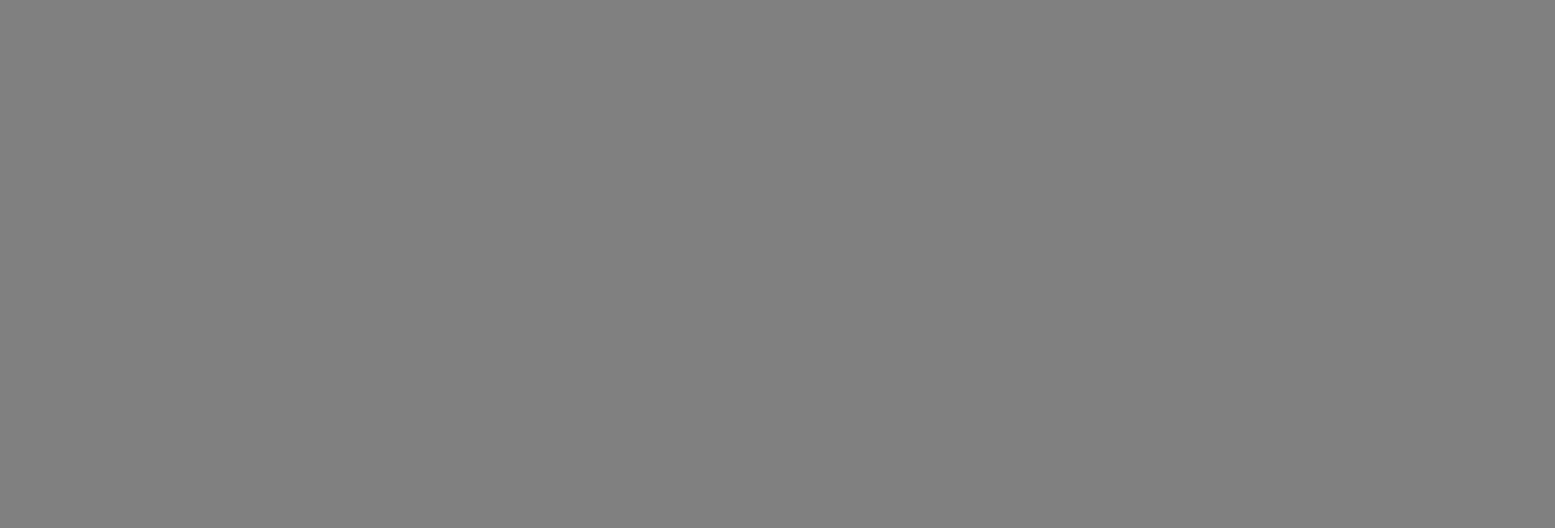
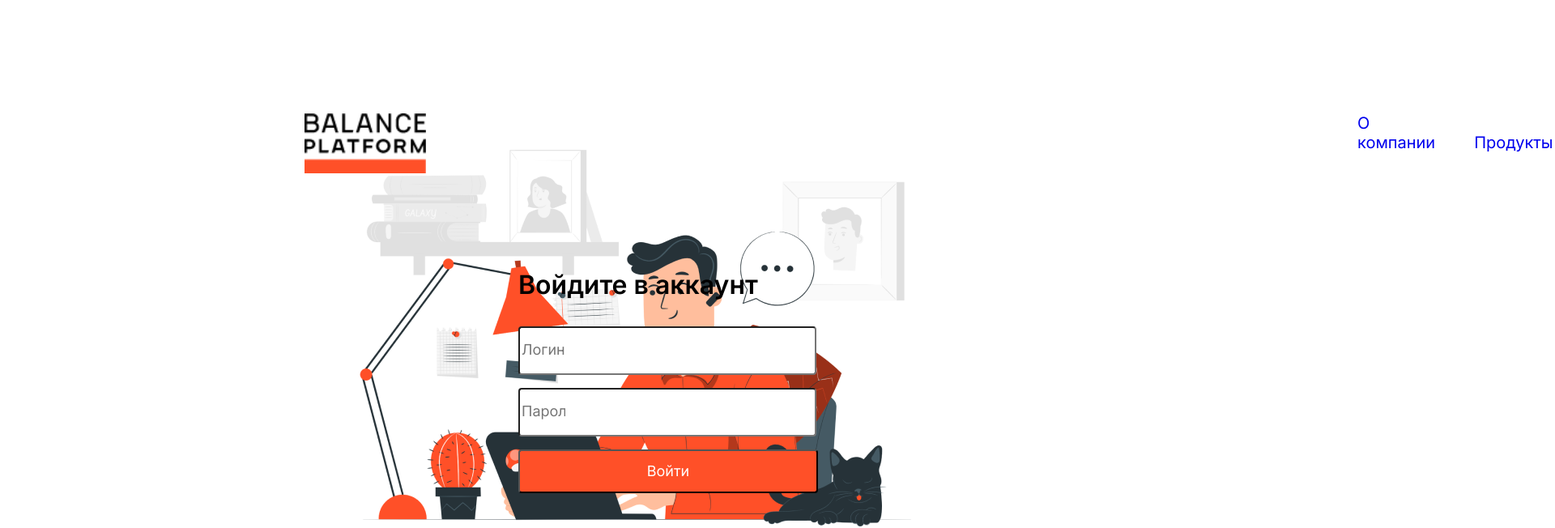
Before and after one commit to Aliskhan7/balance-platforma, a React (Create React App) app: page /Login in a window 1280 px wide. Shown: the top 652 px of the page at 81% size, 1920 px wide, since content can reach past the window. Built offline with nearby package versions, Linux system fonts and the light colour scheme.

Commit message:
Create login page

```diff
--- a/src/App.js
+++ b/src/App.js
@@ -4,6 +4,7 @@ import SideBar from './components/SideBar'
 import Profile from './pages/Profile'
 import Rating from './pages/Rating'
 import Store from './pages/Store'
+import Login from './pages/Login'
 
 function App() {
   return (
@@ -14,6 +15,7 @@ function App() {
         <Route exact path="/Profile" component={Profile} />
         <Route path="/Rating" component={Rating} />
         <Route path="/Store" component={Store} />
+        <Route path='/Login' component={Login} />
       </div>
     </div>
   );
--- a/src/pages/Login.jsx
+++ b/src/pages/Login.jsx
@@ -1,11 +1,37 @@
 import React from 'react'
 
-function Login (props) {
-  return (
-    <div>
-      login
-    </div>
-  )
-}
 
-export default Login
+import loginStyle from '../static/css/loginStyle.css'
+import logo from '../static/images/logo.svg'
+import banner from '../static/images/banner.png'
+
+function LogIn (props){
+        return(
+            <div className='container'>
+                <div className='header'>
+                    <img className='logo' src={logo} alt='logo' />
+                    <div className='navbar'>
+                        <a className='link' href='#'>О компании</a>
+                        <a className='link' href='#'>Продукты</a>
+                        <a className='link' href='#'>Карьера</a>
+                    </div>
+                </div>
+                <div className='content'>
+                    <div className='banner'>
+                        <img className='banner-img' src={banner} alt='banner' />
+                    </div>
+                    <div className='login-form'>
+                        <p className='form-title'>Войдите в аккаунт</p>
+                        <form>
+                            <input type='text' placeholder='Логин' />
+                            <input type='text' placeholder='Пароль' />
+                            <button className='submit-btn' type='submit'>Войти</button>
+                        </form>
+                    </div>
+                </div>
+            </div>
+        )
+    }
+
+
+export default LogIn;
--- a/src/static/css/AchievementStyle.css
+++ b/src/static/css/AchievementStyle.css
@@ -1,7 +1,5 @@
 @import url('https://fonts.googleapis.com/css2?family=Inter:wght@600&display=swap');
-body{
-    background: gray;
-}
+
 
 .main {
     flex-direction: row;
--- /dev/null
+++ b/src/static/css/loginStyle.css
@@ -0,0 +1,138 @@
+@import url('https://fonts.googleapis.com/css2?family=Inter:wght@100&display=swap');
+body {
+    margin: 0;
+    width: 1920px;
+    height: 1080px;
+}
+
+.logo {
+    width: 150px;
+    height: 74px;
+    margin-top: 140px;
+    margin-left: 376px;
+}
+
+.header {
+    display: flex;
+    justify-content: space-around;
+}
+
+.navbar {
+    margin-top: 140px;
+    margin-left: 1150px;
+}
+
+.link:nth-child(1) {
+    text-decoration: none;
+    font-family: Inter;
+    font-size: 20px;
+    font-style: normal;
+    font-weight: 400;
+    line-height: 24px;
+    letter-spacing: 0em;
+    text-align: justify;
+
+}
+
+.link:nth-child(2) {
+    text-decoration: none;
+    font-family: Inter;
+    font-size: 20px;
+    font-style: normal;
+    font-weight: 400;
+    line-height: 24px;
+    letter-spacing: 0em;
+    text-align: center;
+    margin-left: 48px;
+}
+
+.link:nth-child(3) {
+    text-decoration: none;
+    font-family: Inter;
+    font-size: 20px;
+    font-style: normal;
+    font-weight: 400;
+    line-height: 24px;
+    letter-spacing: 0em;
+    text-align: center;
+    margin-left: 50px;
+}
+
+.content {
+    display: flex;
+    justify-content: space-around;
+}
+
+.login-form {
+    margin-top: 300px;
+}
+
+form {
+    display: flex;
+    flex-direction: column;
+}
+
+.banner-img {
+    height: 826px;
+    width: 826px;
+    left: 314px;
+    top: 162px;
+    border-radius: 0px;
+    margin-left: 40px;
+}
+
+.form-title {
+    height: 39px;
+    width: 299px;
+    left: 1188px;
+    top: 500px;
+    border-radius: nullpx;
+    font-family: Inter;
+    font-size: 32px;
+    font-style: normal;
+    font-weight: 700;
+    line-height: 39px;
+    letter-spacing: 0px;
+    text-align: left;
+}
+
+input {
+    height: 54px;
+    width: 360px;
+    left: 1188px;
+    top: 587px;
+    border-radius: 4px;
+    margin-bottom: 16px;
+}
+
+input::placeholder {
+    height: 22px;
+    width: 54px;
+    left: 1212px;
+    top: 603px;
+    border-radius: nullpx;
+    font-family: Inter;
+    font-size: 18px;
+    font-style: normal;
+    font-weight: 400;
+    line-height: 22px;
+    letter-spacing: 0em;
+    text-align: left;
+}
+
+.submit-btn {
+    height: 54px;
+    width: 370px;
+    left: 1188px;
+    top: 747px;
+    border-radius: 4px;
+    background: #FF5028;
+    font-family: Inter;
+    font-size: 18px;
+    font-style: normal;
+    font-weight: 500;
+    line-height: 22px;
+    letter-spacing: 0em;
+    text-align: center;
+    color: white;
+}
```
Also changed, not shown: src/static/images/banner.png (added), src/static/images/logo.svg (added).
